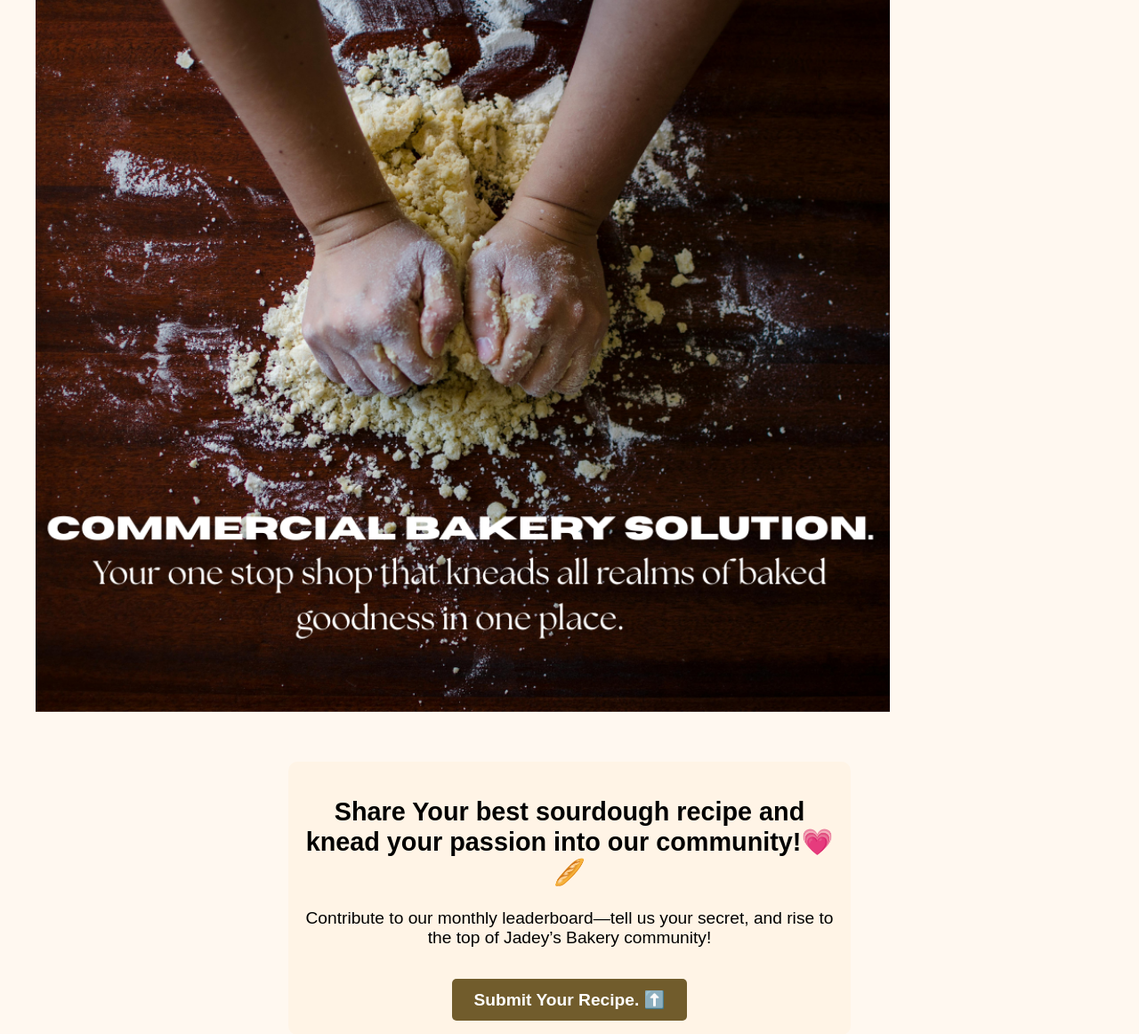
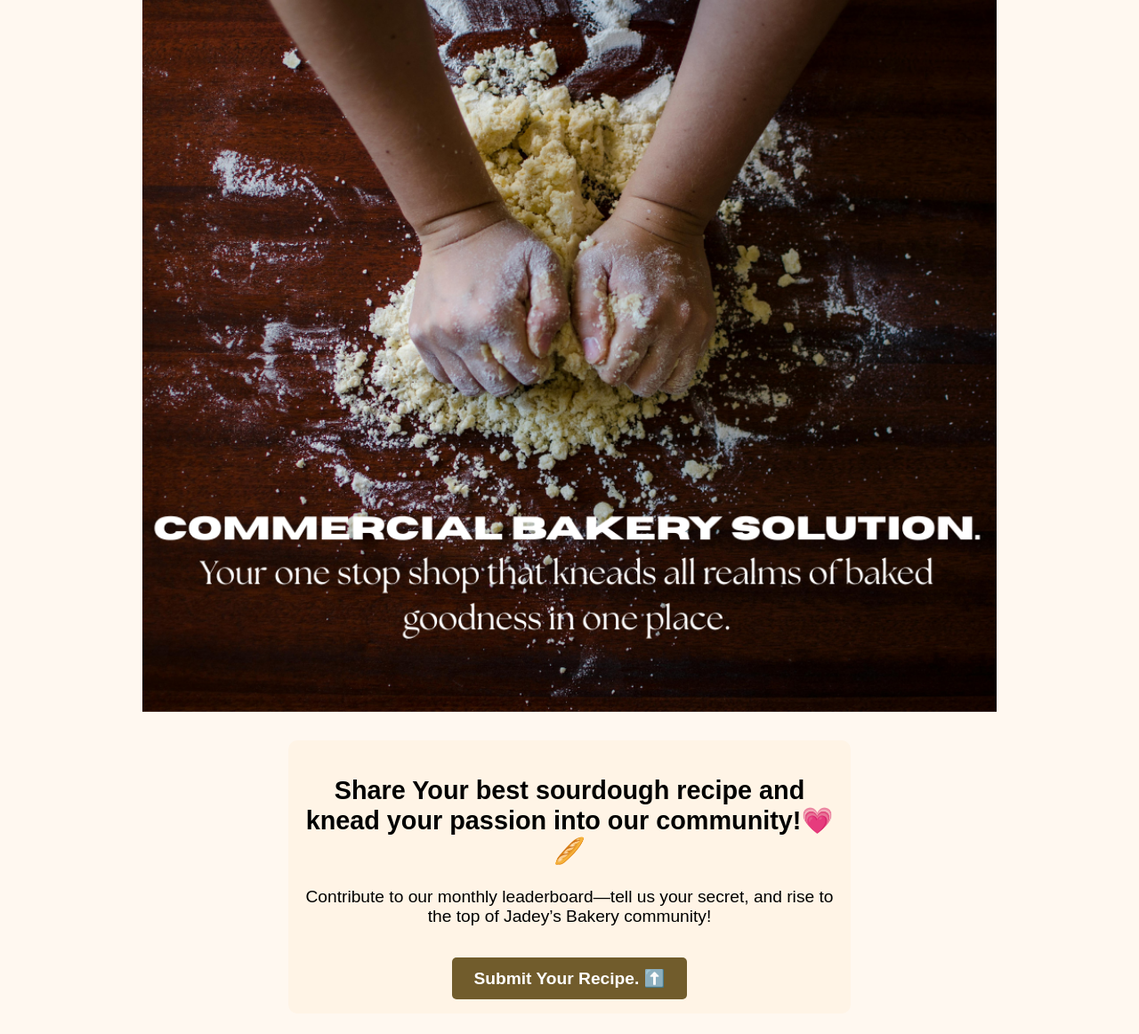
Before and after one commit to 35505126/Jadey-s-Bakery-, a PHP site: page / in a window 1280 px wide. Shown: the part 120-1282 px from the top of the page at 89% size. Run offline with PHP 8.4, Linux system fonts and the light colour scheme.

Commit message:
Update banner spacing and writing about recipe promoting

```diff
--- a/style.css
+++ b/style.css
@@ -42,7 +42,8 @@
 	width: 80%;
 	height: 100vh;
 	object-fit: cover;
-	margin-bottom: 20px;
+	display: block;
+	margin: 0 auto 20px;
 }
 
 section{
```
